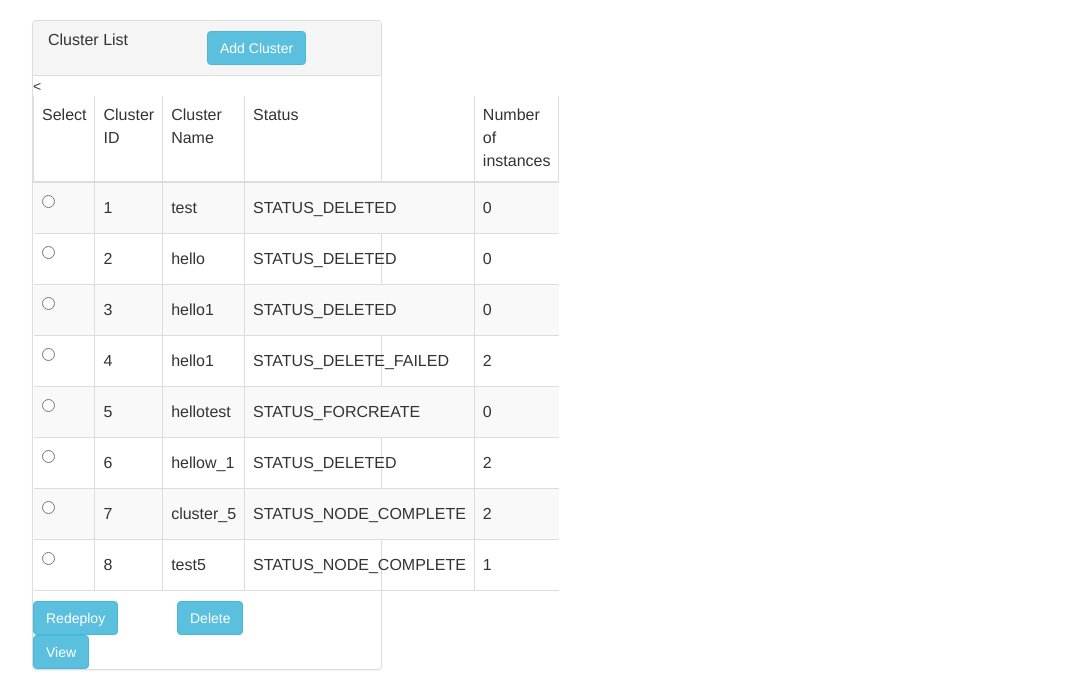
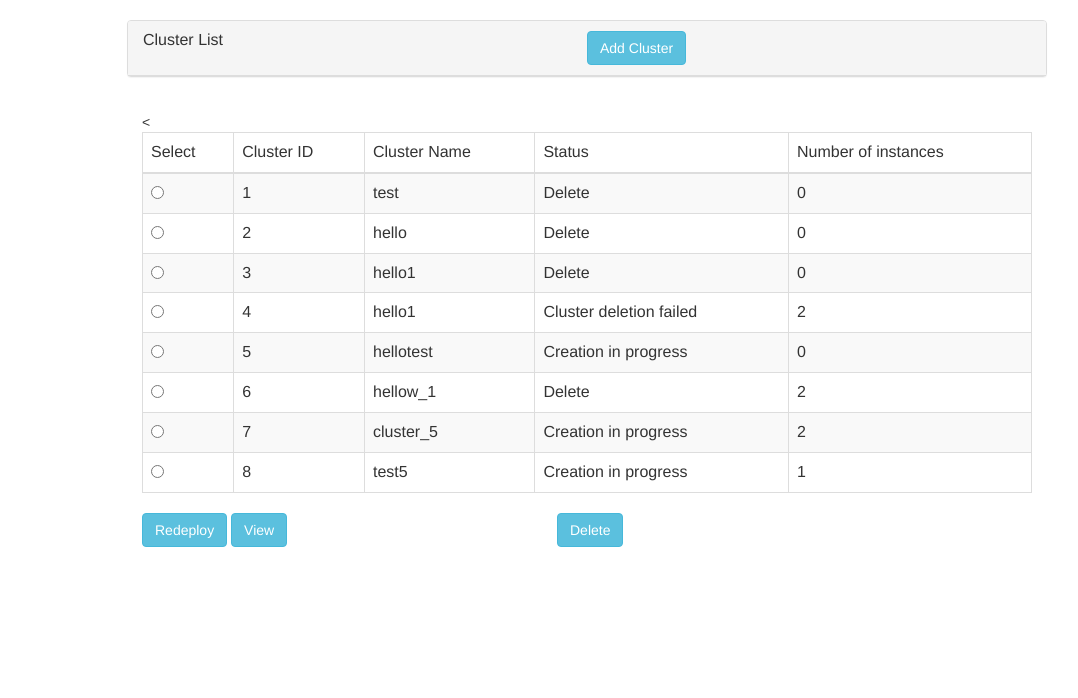
Before and after one commit to HariKripa1/Container-as-a-Service, a Django app: template ccloud/templates/ccloud/clusterHome.html in a window 1280 px wide. Shown: the part 102-800 px from the top of the page, without its empty margins (53-1131 px from the left). Run offline with Django 3.2, Linux system fonts and the light colour scheme; the template is opened without the code that fills it: values that come from a table or form of the project are taken from there, others are empty; data comes from the database, SQL or seed files in the repository; both versions use the stored data as it was after the commit; parts of the project's set-up code (start-up, migrations or seed data) failed here and were passed over; some libraries are stand-ins or nearby versions.

Commit message:
final master

```diff
--- a/ccloud/models.py
+++ b/ccloud/models.py
@@ -100,7 +100,7 @@ class Node(models.Model):
     master=models.CharField(max_length=1,choices=MASTER_CHOICES)
     machine_name=models.CharField(max_length=200)
     status=models.CharField(max_length=100,choices=STATUS_CHOICES)
-    openstack_node_id=models.CharField(max_length=250)
+    openstack_node_id=models.CharField(max_length=250,unique=True)
     def __str__(self):
         return self.cluster_id
 
@@ -200,7 +200,7 @@ class RequestQueue(models.Model):
 
 class Price(models.Model):
 
-    instance_id = models.ForeignKey(Cluster, to_field=openstack_node_id, db_column=openstack_node_id, on_delete=models.CASCADE)
+    instance_id = models.ForeignKey(Node, to_field='openstack_node_id', db_column='openstack_node_id', on_delete=models.CASCADE)
     price=models.FloatField()
     def __str__(self):
-        return str(self.container_id)
+        return str(self.id)
--- a/ccloud/templates/ccloud/addclusterPage.html
+++ b/ccloud/templates/ccloud/addclusterPage.html
@@ -12,7 +12,8 @@
 {% block content %}
 <p></p>
 <div class="container" >
-<div class="card col-sm-4 push-sm-4">
+<div class="card col-sm-6 push-sm-3">
+
 <div class="card-header" align="center"> Cluster Details </div>
 <div class="card-block">
  {% if addflg %}
--- a/ccloud/templates/ccloud/clusterHome.html
+++ b/ccloud/templates/ccloud/clusterHome.html
@@ -18,7 +18,7 @@
 
 
 
-                <div class="col-sm-4 push-sm-4">
+                <div class="col-md-10 col-md-offset-1">
 
                     <div class="panel panel-default panel-table">
                         <div class="panel-heading">
@@ -34,7 +34,9 @@
 
                             </div>
                         </div>
-                        <div class="panel-body">
+
+                    </div>
+		    <div class="panel-body">
                             <form id="delete" action="/ccloud/user/cluster/modify/" method="post">
                                 {% csrf_token %}
                                 <table class="table table-striped table-bordered table-list">
@@ -48,7 +50,7 @@
                                     </tr>
                                   </thead>
                                   {% if cluster.count == 0 %}
-                                    <p> No containers available </p>
+                                    <p> No cluster available </p>
                                 {% else %}
                                   <tbody>
                                         <{% for c in cluster %}
@@ -56,7 +58,7 @@
                                             <td> <input type="radio" name="cid" value="{{ c.id }}"></td>
                                             <td> {{ c.id }}</td>
                                             <td> {{ c.cluster_name }} </td>
-                                            <td> {{ c.status }} </td>
+                                            <td> {{ c.get_status_display }} </td>
                                             <td> {{ c.no_of_instances  }} </td>
                                         </tr>
                                         {% endfor %}
@@ -73,7 +75,6 @@
                                 {% endif %}
                             </form>
                         </div>
-                    </div>
 
             </div>
 
--- a/ccloud/templates/ccloud/meters.html
+++ b/ccloud/templates/ccloud/meters.html
@@ -14,7 +14,7 @@
 {% autoescape on %}
 
 <p></p>
-    <h2>Your cuurent plan: $ {{ total_price }}</h2>
+    <h2>Your current plan: $ {{ total_price }}</h2>
     <p></p>
 	{% for i in clusters %}
 	<h3>Cluster: {{i.cluster_name}}-CPU Utilization:</h3>
@@ -28,7 +28,6 @@
                 </tr>
 </thead>
         	{% for j in cpu_util %}
-{{j.3}}
 			{% ifequal j.3|stringformat:"s" i.cluster_name|stringformat:"s"%}<tr>
         			<td>{{i.cluster_name}}</td>
         			<td>{{j.0}}</td>
--- a/ccloud_api/views.py
+++ b/ccloud_api/views.py
@@ -2,6 +2,7 @@ from django.contrib.auth.models import User, Group
 from rest_framework import viewsets
 import os
 import sys
+import pika
 from ccloud_api.serializers import UserSerializer, GroupSerializer, ClusterSerializer, ClusterListSerializer, ContainerSerializer
 from ccloud_api.permissions import IsOwnerOrReadOnly
 from django.http import Http404
```
Also changed, not shown: ccloud/views.py (+11 -9 lines), ccloud/migrations/0001_initial.py, ccloud/templates/ccloud/modifyclusterPage.html (line endings or trailing spaces), db.sqlite3, 5 other files.
